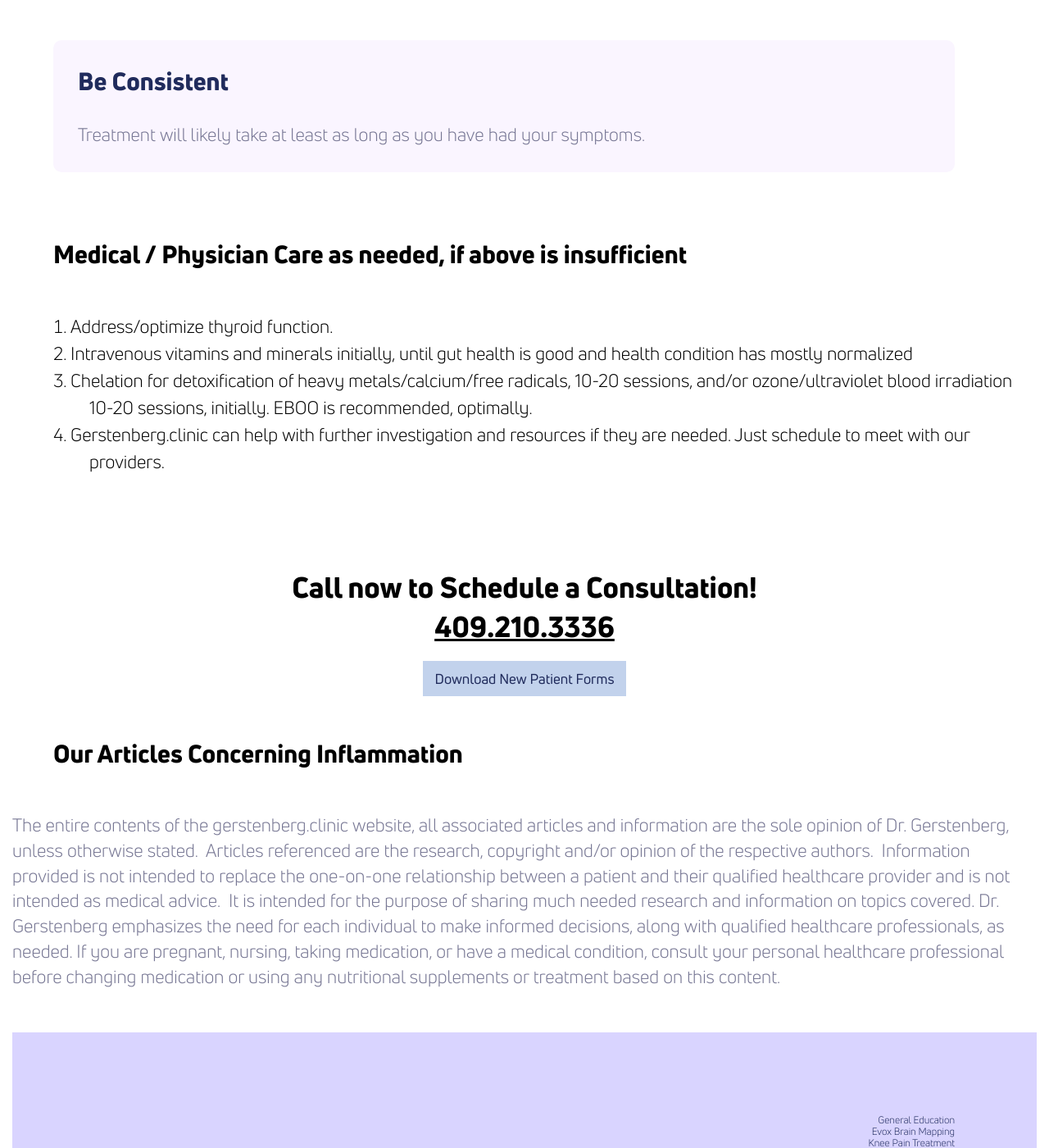
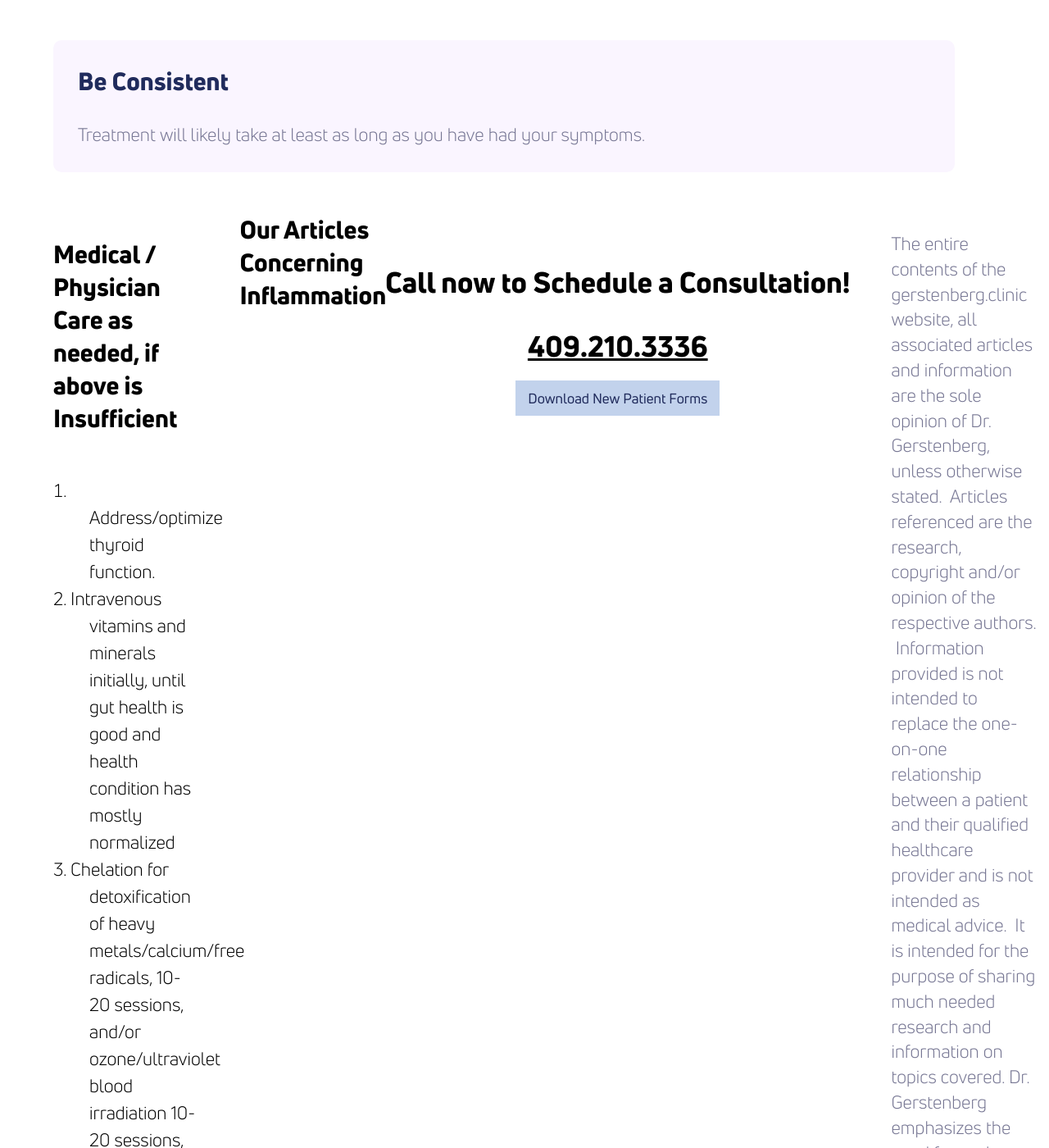
Before and after one commit to theneverwoods/gerstenberg.clinic, a Jekyll site: the page built from inflammation.html, in a window 1280 px wide and 1400 px high, scrolled down 1610 px. Shown: the whole window at 82% size. Built offline with Jekyll 4.4.1, drawn with Linux system fonts in a browser that asks for light colours; comment, search, counter and statistics services are not loaded.

Commit message:
Update inflammation.html

```diff
--- a/inflammation.html
+++ b/inflammation.html
@@ -65,7 +65,7 @@ redirect_from:
 
 <div class="row">
 	<div class="two-thirds bottom">
-        <h2 style="margin-top: 30px">Medical / Physician Care as needed, if above is insufficient</h2>
+        <h2 style="margin-top: 30px">Medical / Physician Care as needed, if above is Insufficient</h2>
         <ol>
             <li>Address/optimize thyroid function.</li>
             <li>Intravenous vitamins and minerals initially, until gut health is good and health condition has mostly normalized</li>
@@ -74,11 +74,6 @@ redirect_from:
             <li>Gerstenberg.clinic can help with further investigation and resources if they are needed. Just schedule to meet with our providers.</li>
         </ol>
     </div>
-</div>
-
-{% include schedule-consultation.html %}
-
-<div class="row">
 
   <div class="two-thirds" id="inflammation-articles">
       <h2>Our Articles Concerning Inflammation</h2>
@@ -97,7 +92,9 @@ redirect_from:
         </div>
   </div>
 
-    <div>
+    {% include schedule-consultation.html %}
+
+    <div class="two-thirds">
     <p>
         The entire contents of the gerstenberg.clinic website, all associated articles and information are the sole opinion of Dr. Gerstenberg, unless otherwise stated.  Articles referenced are the research, copyright and/or opinion of the respective authors.  Information provided is not intended to replace the one-on-one relationship between a patient and their qualified healthcare provider and is not intended as medical advice.  It is intended for the purpose of sharing much needed research and information on topics covered. Dr. Gerstenberg emphasizes the need for each individual to make informed decisions, along with qualified healthcare professionals, as needed. If you are pregnant, nursing, taking medication, or have a medical condition, consult your personal healthcare professional before changing medication or using any nutritional supplements or treatment based on this content.
         </p>
```
